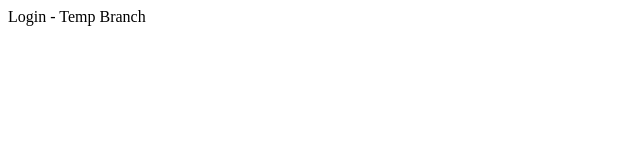
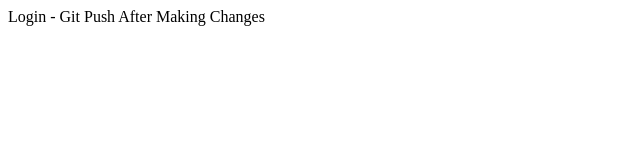
Before and after one commit to yashmahendra13/hello-world, a plain HTML site: page login.html in a window 1280 px wide. Shown: the whole page, without its empty margins (0-640 px from the left). Drawn offline with Linux system fonts and the light colour scheme.

Commit message:
Commiting after adding files

```diff
--- a/login.html
+++ b/login.html
@@ -10,6 +10,6 @@ Login - Updated
 
 <body>
 
-<p> Login - Temp Branch </p>
+<p> Login - Git Push After Making Changes </p>
 
 </body>
```
